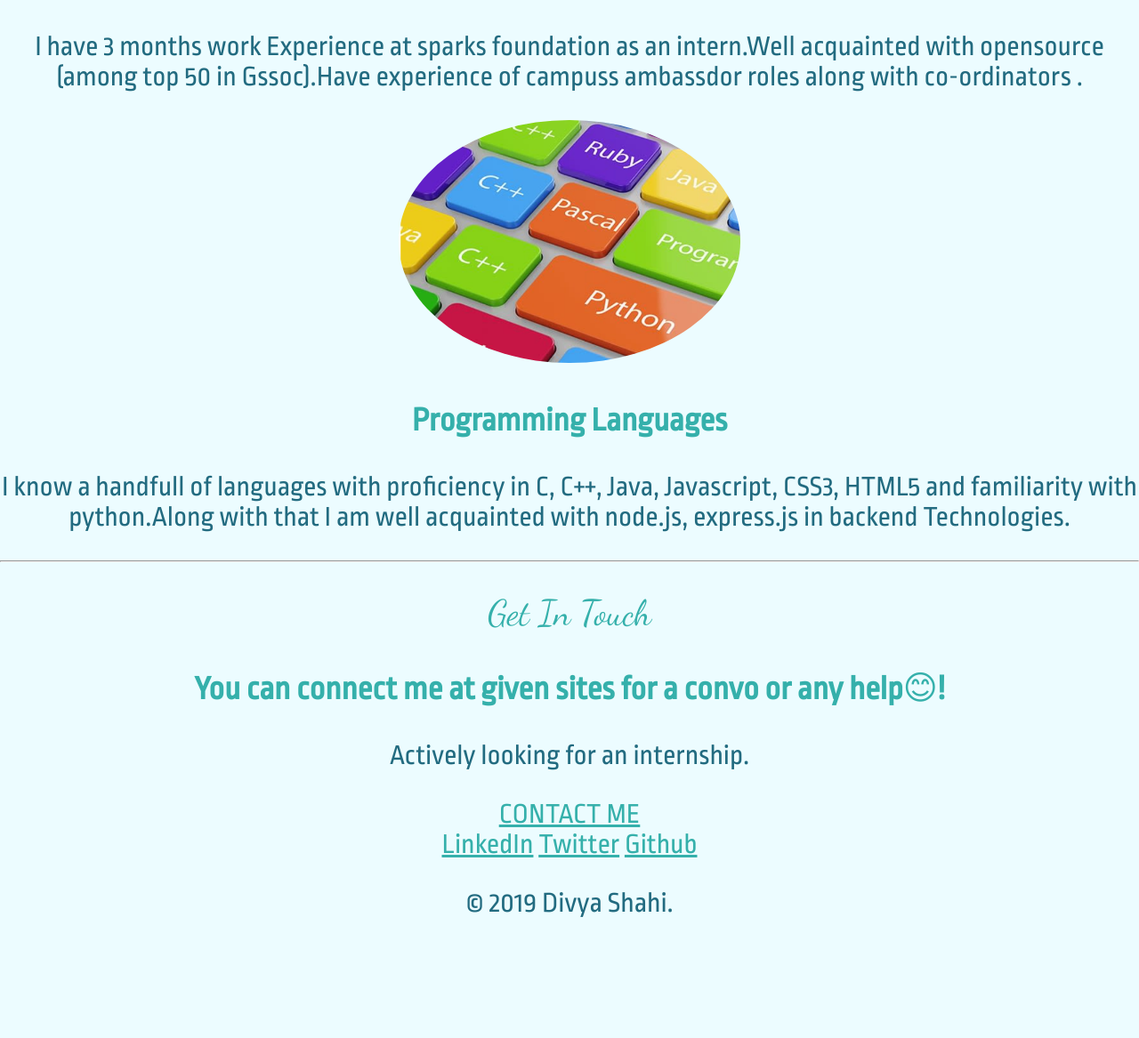
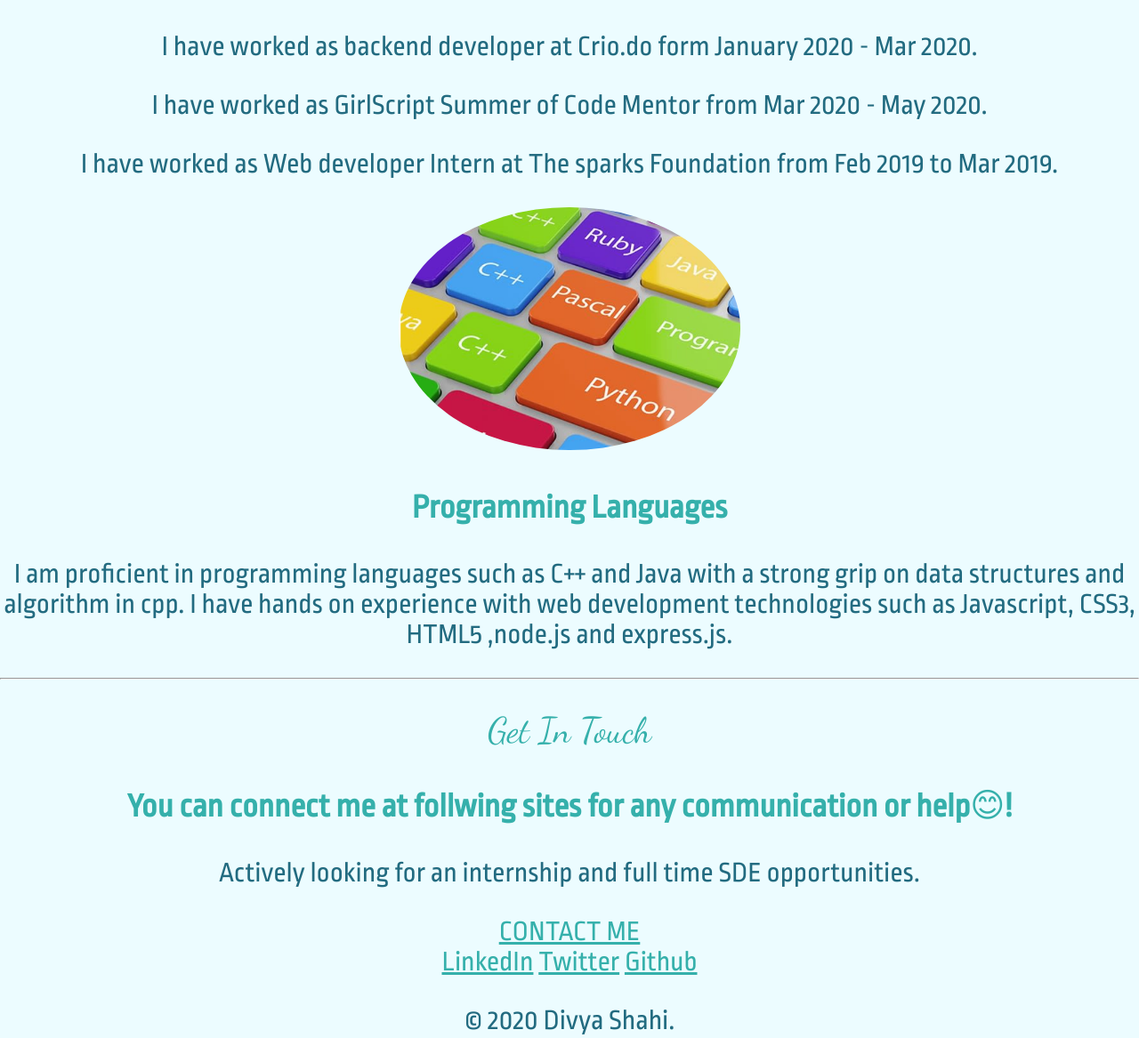
Before and after one commit to divs30/Pure_css_portfolio, a plain HTML site: page index.html in a window 1280 px wide. Shown: the part 2139-3306 px from the top of the page at 89% size. Before the commit the page ends 3203 px from the top, so only its background shows below. Drawn offline with Linux system fonts and the light colour scheme.

Commit message:
Update index.html

```diff
--- a/index.html
+++ b/index.html
@@ -21,7 +21,7 @@
       <div class="profile">
         <img src="images/myimage.PNG" alt="My profile pic" class = "circular">
         <h2>Hello.</h2>
-        <p>I am third year Engineering student from IEM Kolkata. MY hobbies include coding and doing webdevelopment in my free time.</p>
+        <p>I am final year Engineering student from IEM Kolkata. My hobbies include coding and doing webdevelopment in my free time.</p>
       </div>
       <hr>
       <div class="skills">
@@ -31,23 +31,30 @@
 
           <h3>Experience</h3>
           <p>
-              I have 3 months work Experience at sparks foundation as an intern.Well acquainted with opensource (among top 50 in Gssoc).Have experience of campuss ambassdor roles along with co-ordinators .
+             I have worked as backend developer at Crio.do form January 2020 - Mar 2020.
+          </p>
+          <p>
+             I have worked as GirlScript Summer of Code Mentor from Mar 2020 - May 2020.
+          </p>
+          <p>
+             I have worked as Web developer Intern at The sparks Foundation from Feb 2019 to Mar 2019.
           </p>
         </div>
         <div class="skill-row">
           <img class="circular" src="images/lang.PNG" alt="languages">
           <h3>Programming Languages</h3>
           <p>
-            I know a handfull of languages with proficiency in C, C++, Java, Javascript, CSS3, HTML5 and familiarity with python.Along with that I am well acquainted with node.js, express.js in backend Technologies.
+            I am proficient in programming languages such as C++ and Java with a strong grip on data structures and algorithm in cpp.
+            I have hands on experience with web development technologies such as Javascript, CSS3, HTML5 ,node.js and express.js.
           </p>
         </div>
       </div>
       <hr>
       <div class="contact-me">
         <h2>Get In Touch</h2>
-        <h3>You can connect me at given sites for a convo or any help😊!</h3>
-        <p>Actively looking for an internship.</p>
-        <a class="btn" href="mailto:divya1shahi@gmail.com">CONTACT ME</a>
+        <h3>You can connect me at follwing sites for any communication or help😊!</h3>
+        <p>Actively looking for an internship and full time SDE opportunities.</p>
+        <a class="btn" href="mailto:divyashahi139@gmail.com">CONTACT ME</a>
       </div>
     </div>
 
@@ -55,7 +62,7 @@
       <a class="footer-link" href="https://www.linkedin.com/in/divyashahi139/">LinkedIn</a>
       <a class="footer-link" href="https://twitter.com/DivyaShahi13">Twitter</a>
       <a class="footer-link" href="https://github.com/divs30">Github</a>
-      <p>© 2019 Divya Shahi.</p>
+      <p>© 2020 Divya Shahi.</p>
     </div>
 
 
```
